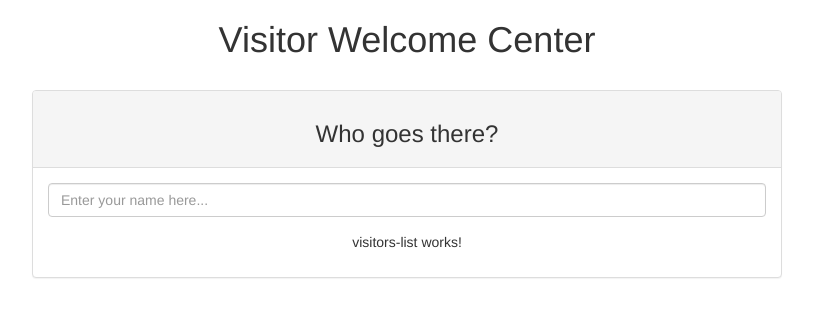
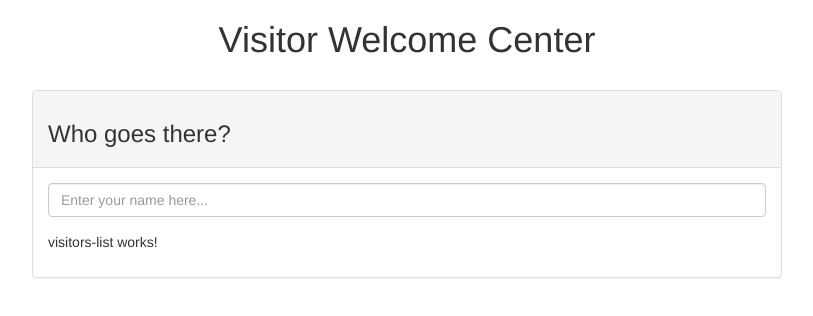
Before and after one commit to lbuthman/rest-exercises, an Angular app in the folder src/main/frontend/: page / in a window 1280 px wide. Shown: the top 316 px of the page, without its empty margins (233-1046 px from the left). Built offline with nearby package versions, Linux system fonts and the light colour scheme.

Commit message:
[style] Remove text center from high level component

```diff
--- a/src/main/frontend/src/app/app.component.html
+++ b/src/main/frontend/src/app/app.component.html
@@ -3,6 +3,6 @@
     {{ title }}
   </h1>
 </div>
-<div class="container text-center">
+<div class="container">
   <visitors></visitors>
 </div>
```
